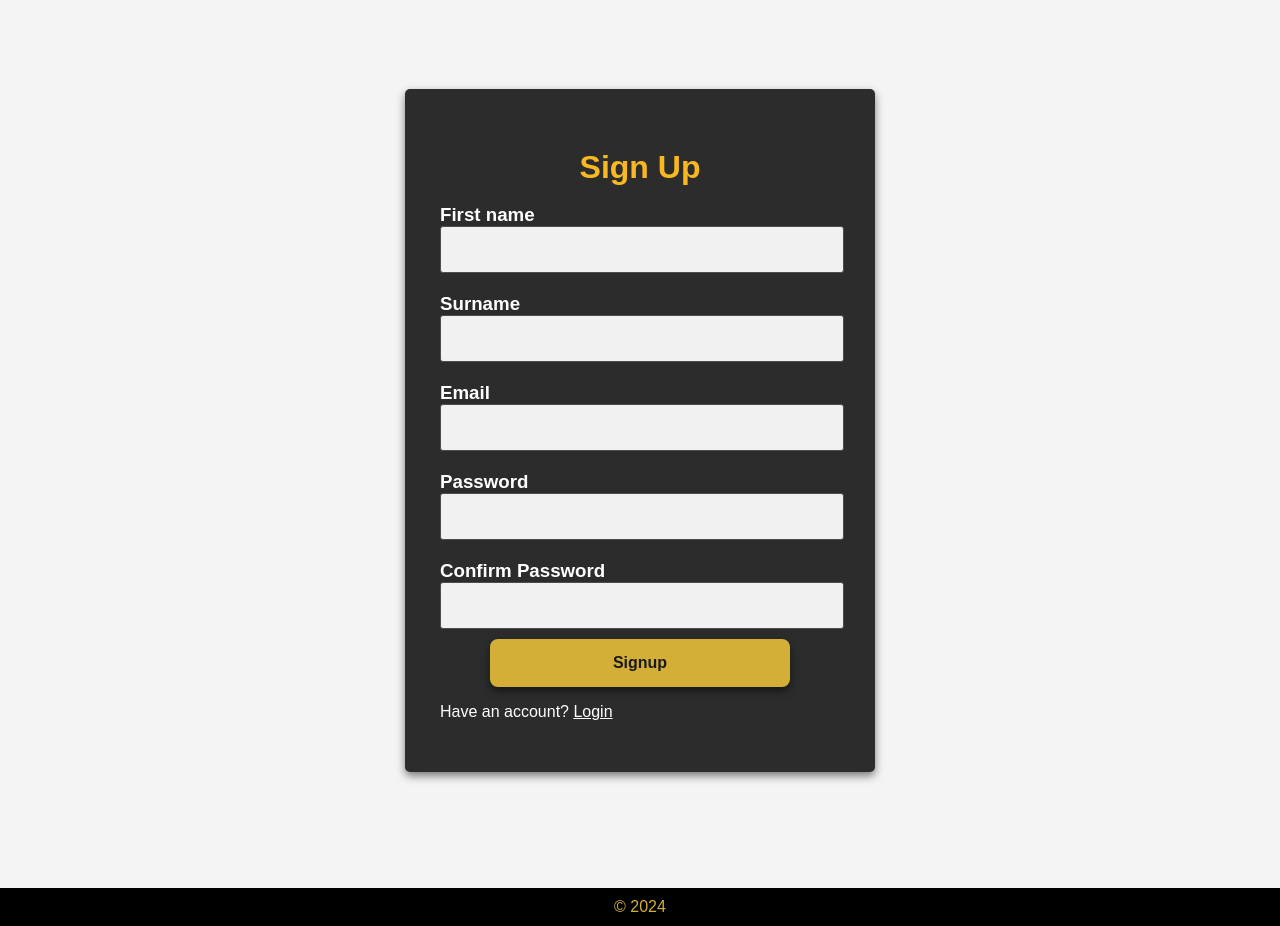
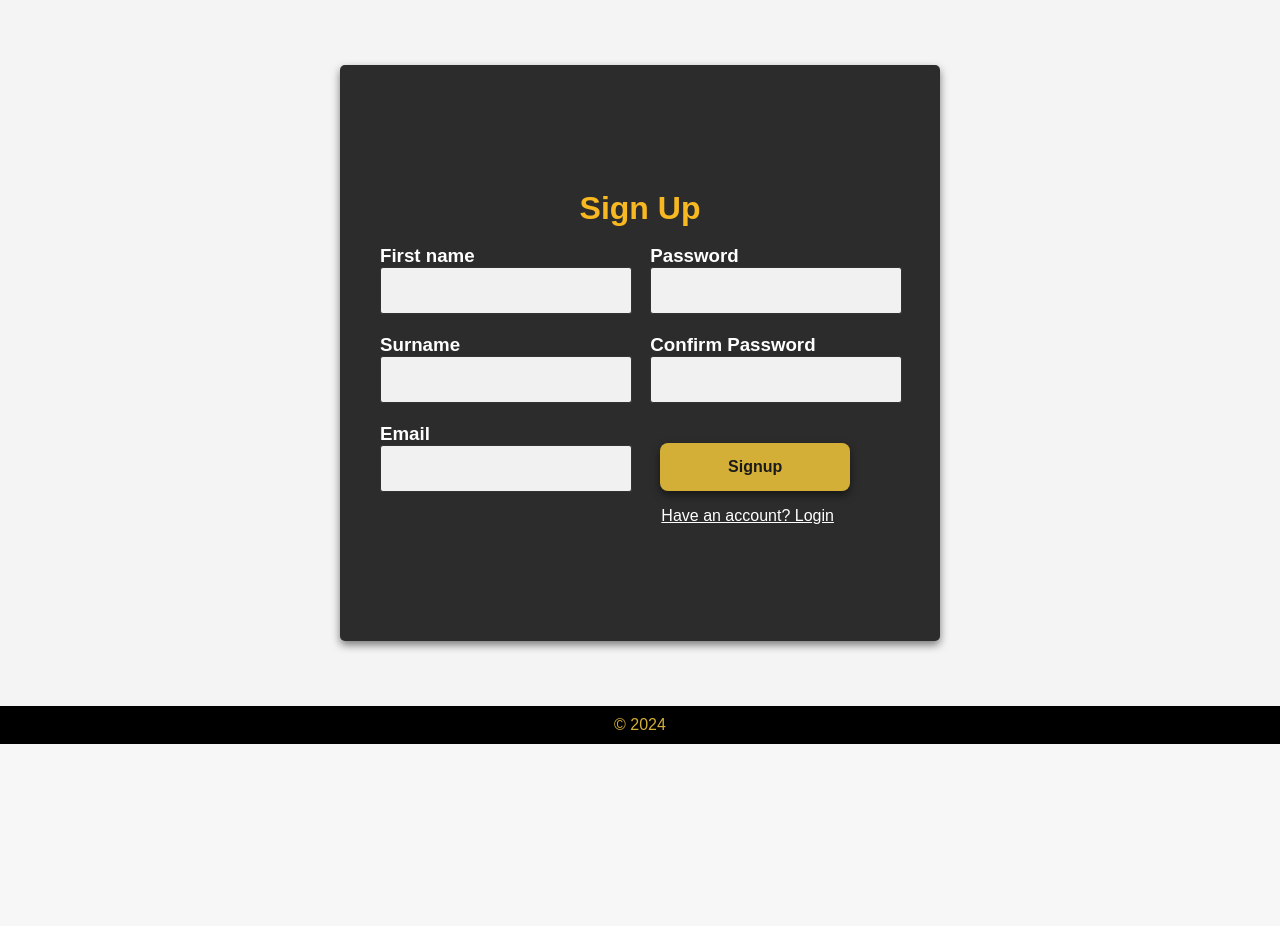
Before and after one commit to TheeHarpreet/Performance-Tracking-and-Management-System, a PHP site: page /signup.php in a window 1280 px wide. Shown: the part 121-1047 px from the top of the page. After the commit the page ends 865 px from the top, so only its background shows below. Run offline with PHP 8.4, Linux system fonts and the light colour scheme.

Commit message:
too many stuff, admin css and html changes, login and signup html and css improvements

```diff
--- a/admin-index.php
+++ b/admin-index.php
@@ -74,6 +74,7 @@ if ($user->jobRole != "Admin") {
         <div class="admin-container">
             <div class="create-account">
                 <form action="admin-update.php?userID=<?php echo $id; ?>" method="post" class="new-admin-form">
+                <h2>Create User Account</h2>
                 <div class="new-admin-inputs">
                     <div>
                         <p>First Name</p>
@@ -120,7 +121,7 @@ if ($user->jobRole != "Admin") {
                             <?php if ($row['password'] == "") {
                                 echo "<td><a href='admin-index.php?unblock="; echo $row['userID']; echo "' class='unblock-button'>Unblock</a></td>";
                             } else {
-                                echo " <td><a href='admin-index.php?block="; echo $row['userID']; echo "' class='delete-button'>Delete</a></td> ";
+                                echo " <td><a href='admin-index.php?block="; echo $row['userID']; echo "' class='delete-button'>Block</a></td> ";
                             }
                             ?>
                         </tr>
--- a/css/desktop.css
+++ b/css/desktop.css
@@ -161,3 +161,47 @@ button {
 .submission-form-container button:hover {
   background-color: #b29b37;
 }
+
+.signup-div{
+  margin-left: 30px;
+  flex-direction: row;
+}
+
+.login-container{
+  margin: 132.5px auto;
+}
+
+.signup-container{
+  margin: 65px auto;
+  padding: 20px;
+}
+
+#signup-button{
+  margin-left: 10px;
+}
+
+.first-column{
+  margin-left: -90px;
+  margin-right: 10px;
+}
+
+.second-column{
+  margin-right: -30px;
+  margin-left: 110px;
+}
+
+.login-change{
+  margin-left: 11px;
+}
+
+.signup-container{
+  padding: 100px;
+}
+
+.first-column input[type=text], .first-column input[type=email]{
+  padding: 15px 50px;
+}
+
+.login-input input[type=email]{
+  padding: 15px 0px;
+}
--- a/css/mobile.css
+++ b/css/mobile.css
@@ -117,11 +117,10 @@ button {
   font-weight: bold;
   border-radius: 8px;
   cursor: pointer;
-  margin: 0px 0px 0px 50px;
   box-shadow: 0 4px 8px rgba(0, 0, 0, 0.5);
 }
 
-#login-button, #signup-button {
+#login-button{
   width: 300px;
 }
 
@@ -134,7 +133,7 @@ button {
   border-top-right-radius: 0px;
 }
 
-.login-container, .signup-container {
+.login-container{
   max-width: 400px;
   margin: 10px auto;
   background: #2c2c2c;
@@ -144,8 +143,39 @@ button {
   margin-top: 7%;
   margin-bottom: 116px;
 }
+.signup-container{
+  max-width: 400px;
+  margin: 10px 30px;
+  background: #2c2c2c;
+  padding: 35px 180px;
+  border-radius: 5px;
+  box-shadow: 0 4px 8px rgba(0, 0, 0, 0.5);
+  margin-top: 7%;
+  margin-bottom: 116px;
+}
 
-input[type=text], input[type=password], input[type=email] {
+.signup-div {
+  display: flex;
+  justify-content: space-between;
+  align-items:flex-start;
+  flex-direction: row;
+}
+
+#signup-button{
+  margin-top: 30px;
+  margin-left: 10px;
+  padding: 15px 65px;
+}
+
+.first-column{
+  margin-left: -140px;
+  margin-right: 100px;
+}
+.second-column{
+  margin-left: 60px;
+}
+
+input[type=text], input[type=email], input[type=password] {
   width: 93%;
   padding: 15px;
   margin-bottom: 10px;
@@ -153,6 +183,30 @@ input[type=text], input[type=password], input[type=email] {
   background-color: #f1f1f1;
   color: #333;
   border-radius: 3px;
+}
+
+.first-column input[type=text], .first-column input[type=email], .first-column input[type=password]{
+  width: 100%;
+  padding: 15px 55px;
+  margin-bottom: 10px;
+  background-color: #f1f1f1;
+  border: 1px solid #333;
+  color: #333;
+  border-radius: 3px;
+}
+
+.second-column input[type=text], .second-column input[type=email], .second-column input[type=password]{
+  width: 100%;
+  padding: 15px;
+  margin-bottom: 10px;
+  background-color: #f1f1f1;
+  border: 1px solid #333;
+  color: #333;
+  border-radius: 3px;
+}
+
+.login-change{
+  margin-left: 11px;
 }
 
 h3 {
@@ -429,7 +483,9 @@ circle.fg {
   font-size: 20px;
 }
 
-.signup-div {
-  display: flex;
-  flex-direction: row;
+.new-admin-form h2{
+  text-align: center;
+  background-color: #d4af37;
+  border-radius: 4px;
+  color: white;
 }
--- a/login.php
+++ b/login.php
@@ -61,6 +61,7 @@ if ($_SERVER['REQUEST_METHOD'] == "POST") {
     <?php include_once("includes/simplified-header.php") ?>
         <div class="login-container">
             <form class="login-form" method="post">
+                <div class="login-input">
                     <h1>Log In</h1>
                     <h3>Email</h3>
                     <input type="text" name="email" required>
@@ -74,6 +75,7 @@ if ($_SERVER['REQUEST_METHOD'] == "POST") {
                         }
                     }
                     ?>
+                </div>
                 <p class="account-link">Don't have an account? <a href="signup.php" class="login-change">Register here</a></p>
             </form>
         </div>
--- a/signup.php
+++ b/signup.php
@@ -79,18 +79,21 @@ if ($_SERVER["REQUEST_METHOD"] == "POST") {
             <form class="signup-form" method="post">
                 <h1>Sign Up</h1>
                 <div class="signup-div">
-                    <div>
+                    <div class="first-column">
                         <h3>First name</h3>
                         <input type="text" name="fname" required>
                         <h3>Surname</h3>
                         <input type="text" name="lname" required>
                         <h3>Email</h3>
                         <input type="text" name="email" required>
+                    </div>
+                    <div class="second-column">
                         <h3>Password</h3>
                         <input type="password" name="password1" required>
                         <h3>Confirm Password</h3>
                         <input type="password" name="password2" required>
                         <button type="submit" id="signup-button">Signup</button>
+                        <p><a href="login.php" class="login-change">Have an account? Login</a></p>
                     </div>
                 </div>
                 <?php
@@ -100,7 +103,6 @@ if ($_SERVER["REQUEST_METHOD"] == "POST") {
                     }
                 }
                 ?>
-                <p>Have an account? <a href="login.php" class="login-change">Login</a></p>
             </form>
         </div>
     <?php include_once("includes/footer.php") ?>
```
Lines whose indentation alone changed are shown as unchanged.
